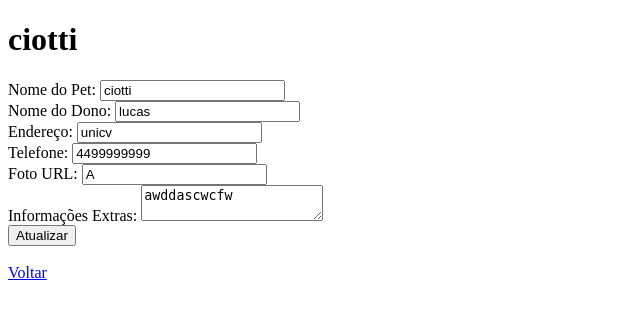
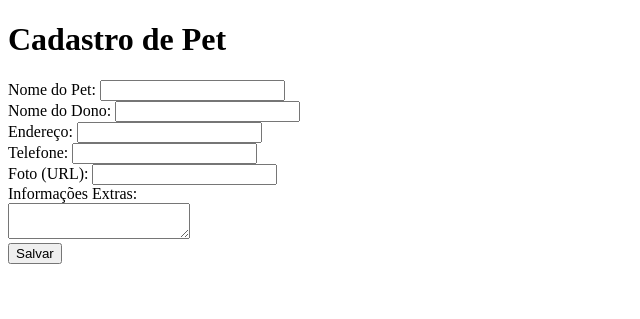
Before and after one commit to lucasrbarros/petqrcode, a Flask app: template templates/cadastrar.html in a window 1280 px wide. Shown: the top 319 px of the page, without its empty margins (0-640 px from the left). Run offline with Flask 3, Linux system fonts and the light colour scheme; the template is opened without the code that fills it: values that come from a table or form of the project are taken from there, others are empty.

Commit message:
ajuste do comportamento dos demais id's

```diff
--- a/app.py
+++ b/app.py
@@ -4,13 +4,14 @@ import os
 import qrcode
 
 app = Flask(__name__)
-app.secret_key = 'sua_chave_secreta'  # Adicione uma chave secreta para flashes
+app.secret_key = 'sua_chave_secreta'
 app.config['SQLALCHEMY_DATABASE_URI'] = 'sqlite:///pets.db'
 app.config['SQLALCHEMY_TRACK_MODIFICATIONS'] = False
 db = SQLAlchemy(app)
 
+# Modelo do banco de dados
 class Pet(db.Model):
-    id = db.Column(db.Integer, primary_key=True)
+    id = db.Column(db.Integer, primary_key=True, autoincrement=True)
     nome_pet = db.Column(db.String(100), nullable=False)
     nome_dono = db.Column(db.String(100), nullable=False)
     endereco = db.Column(db.String(200), nullable=False)
@@ -19,82 +20,64 @@ class Pet(db.Model):
     info_extra = db.Column(db.Text, nullable=True)
     ativo = db.Column(db.Boolean, default=False)
 
-# Cria o banco de dados se não existir
+# Criação do banco de dados, se não existir
 if not os.path.exists('pets.db'):
     db.create_all()
 
-# Rota inicial
-@app.route('/')
-def index():
-    return redirect(url_for('cadastrar', pet_id=1))  # Redireciona para a tela de cadastro
-
-# Rota para cadastro do pet
+# Rota para cadastrar ou redirecionar para perfil
 @app.route('/cadastrar/<int:pet_id>', methods=['GET', 'POST'])
 def cadastrar(pet_id):
     pet = Pet.query.get(pet_id)
 
-    # Verifica se o pet existe
-    if pet is None:
-        pet = Pet(
-            id=pet_id,  # Define o ID do pet
-            nome_pet='',
-            nome_dono='',
-            endereco='',
-            telefone='',
-            foto='',
-            info_extra='',
-            ativo=False
-        )
-
-    if pet.ativo:
-        return redirect(url_for('perfil', pet_id=pet.id))  # Redireciona para o perfil se o pet estiver ativo.
+    # Se o pet já estiver ativo, redireciona para o perfil
+    if pet and pet.ativo:
+        return redirect(url_for('perfil', pet_id=pet_id))
 
     if request.method == 'POST':
-        # Lógica para cadastrar ou atualizar o pet
-        pet.nome_pet = request.form['nome_pet']
-        pet.nome_dono = request.form['nome_dono']
-        pet.endereco = request.form['endereco']
-        pet.telefone = request.form['telefone']
-        pet.foto = request.form['foto']
-        pet.info_extra = request.form['info_extra']
+        # Se não existir, cria um novo pet
+        if not pet:
+            pet = Pet(
+                nome_pet=request.form['nome_pet'],
+                nome_dono=request.form['nome_dono'],
+                endereco=request.form['endereco'],
+                telefone=request.form['telefone'],
+                foto=request.form.get('foto', ''),
+                info_extra=request.form.get('info_extra', ''),
+                ativo=True  # Ativa o pet no momento do cadastro
+            )
+            db.session.add(pet)
+        else:
+            # Se o pet existir, atualiza os dados
+            pet.nome_pet = request.form['nome_pet']
+            pet.nome_dono = request.form['nome_dono']
+            pet.endereco = request.form['endereco']
+            pet.telefone = request.form['telefone']
+            pet.foto = request.form.get('foto', '')
+            pet.info_extra = request.form.get('info_extra', '')
+            pet.ativo = True  # Ativa o pet ao atualizar
 
-        if not pet.id:  # Se não existir um pet com esse ID, cria um novo
-            db.session.add(pet)  # Adiciona um novo pet
-            flash('Cadastro realizado com sucesso! Aguarde a aprovação.')
-            gerar_qr_code(pet.id)  # Gerar QR Code após cadastro
-        else:
-            flash('Perfil atualizado com sucesso!')
-
-        db.session.commit()
+        db.session.commit()  # Salva no banco
+        gerar_qr_code(pet.id)  # Gera o QR Code
+        flash('Cadastro realizado com sucesso!')
         return redirect(url_for('perfil', pet_id=pet.id))
 
     return render_template('cadastrar.html', pet=pet)
 
-# Rota para o perfil do pet
+# Rota para exibir o perfil do pet
 @app.route('/perfil/<int:pet_id>')
 def perfil(pet_id):
     pet = Pet.query.get(pet_id)
-    if pet is None or not pet.ativo:
+    if not pet or not pet.ativo:
         flash('Perfil não encontrado ou não ativo.')
         return redirect(url_for('cadastrar', pet_id=pet_id))
     return render_template('perfil.html', pet=pet)
 
-# Rota administrativa para ativar o perfil do pet
-@app.route('/admin/ativar/<int:pet_id>')
-def ativar_pet(pet_id):
-    pet = Pet.query.get(pet_id)
-    if pet:
-        pet.ativo = True
-        db.session.commit()
-        flash('Perfil ativado com sucesso!')
-        return redirect(url_for('perfil', pet_id=pet.id))  # Redireciona para o perfil após ativar
-    return redirect(url_for('index'))  # Redireciona para o índice se o pet não existir
-
 # Função para gerar QR Code
 def gerar_qr_code(pet_id):
-    url = f'http://127.0.0.1:5000/cadastrar/{pet_id}'
+    url = f'http://127.0.0.1:5000/perfil/{pet_id}'
     img = qrcode.make(url)
     img.save(f'static/qrcodes/pet_{pet_id}.png')
 
+# Executa o servidor
 if __name__ == '__main__':
     app.run(debug=True)
--- a/templates/cadastrar.html
+++ b/templates/cadastrar.html
@@ -1,34 +1,31 @@
 <!DOCTYPE html>
-<html lang="pt-br">
+<html lang="pt-BR">
 <head>
     <meta charset="UTF-8">
-    <meta name="viewport" content="width=device-width, initial-scale=1.0">
     <title>Cadastro de Pet</title>
 </head>
 <body>
-    <h1>{{ pet.nome_pet if pet else 'Cadastrar Novo Pet' }}</h1>
+    <h1>Cadastro de Pet</h1>
     <form method="POST">
         <label for="nome_pet">Nome do Pet:</label>
-        <input type="text" name="nome_pet" required value="{{ pet.nome_pet if pet else '' }}"><br>
+        <input type="text" id="nome_pet" name="nome_pet" required><br>
 
         <label for="nome_dono">Nome do Dono:</label>
-        <input type="text" name="nome_dono" required value="{{ pet.nome_dono if pet else '' }}"><br>
+        <input type="text" id="nome_dono" name="nome_dono" required><br>
 
         <label for="endereco">Endereço:</label>
-        <input type="text" name="endereco" required value="{{ pet.endereco if pet else '' }}"><br>
+        <input type="text" id="endereco" name="endereco" required><br>
 
         <label for="telefone">Telefone:</label>
-        <input type="text" name="telefone" required value="{{ pet.telefone if pet else '' }}"><br>
+        <input type="text" id="telefone" name="telefone" required><br>
 
-        <label for="foto">Foto URL:</label>
-        <input type="text" name="foto" value="{{ pet.foto if pet else '' }}"><br>
+        <label for="foto">Foto (URL):</label>
+        <input type="text" id="foto" name="foto"><br>
 
-        <label for="info_extra">Informações Extras:</label>
-        <textarea name="info_extra">{{ pet.info_extra if pet else '' }}</textarea><br>
+        <label for="info_extra">Informações Extras:</label><br>
+        <textarea id="info_extra" name="info_extra"></textarea><br>
 
-        <input type="submit" value="{{ 'Atualizar' if pet else 'Cadastrar' }}">
+        <button type="submit">Salvar</button>
     </form>
-    <br>
-    <a href="{{ url_for('index') }}">Voltar</a>
 </body>
 </html>
```
Also changed, not shown: templates/perfil.html (+2 -9 lines), pets.db, static/qrcodes/pet_2.png (added), static/qrcodes/pet_3.png (added).
